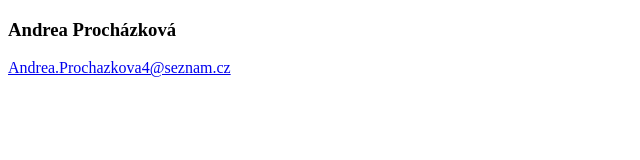
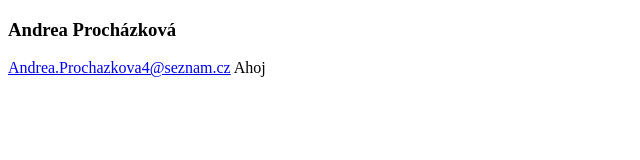
Before and after one commit to aprochazkova/cviceni_02, a plain HTML site: page Lekce 1/Cviceni 1/index.html in a window 1280 px wide. Shown: the full height of the page, 0-640 px from the left. Drawn offline with Linux system fonts and the light colour scheme.

Commit message:
pridano ahoj

```diff
--- a/Lekce 1/Cviceni 1/index.html
+++ b/Lekce 1/Cviceni 1/index.html
@@ -9,5 +9,6 @@
 <body>
     <h3>Andrea Procházková</h3>
     <a href="mailto:Andrea.Prochazkova4@seznam.cz">Andrea.Prochazkova4@seznam.cz</a>
+    Ahoj
 </body>
 </html>
```
